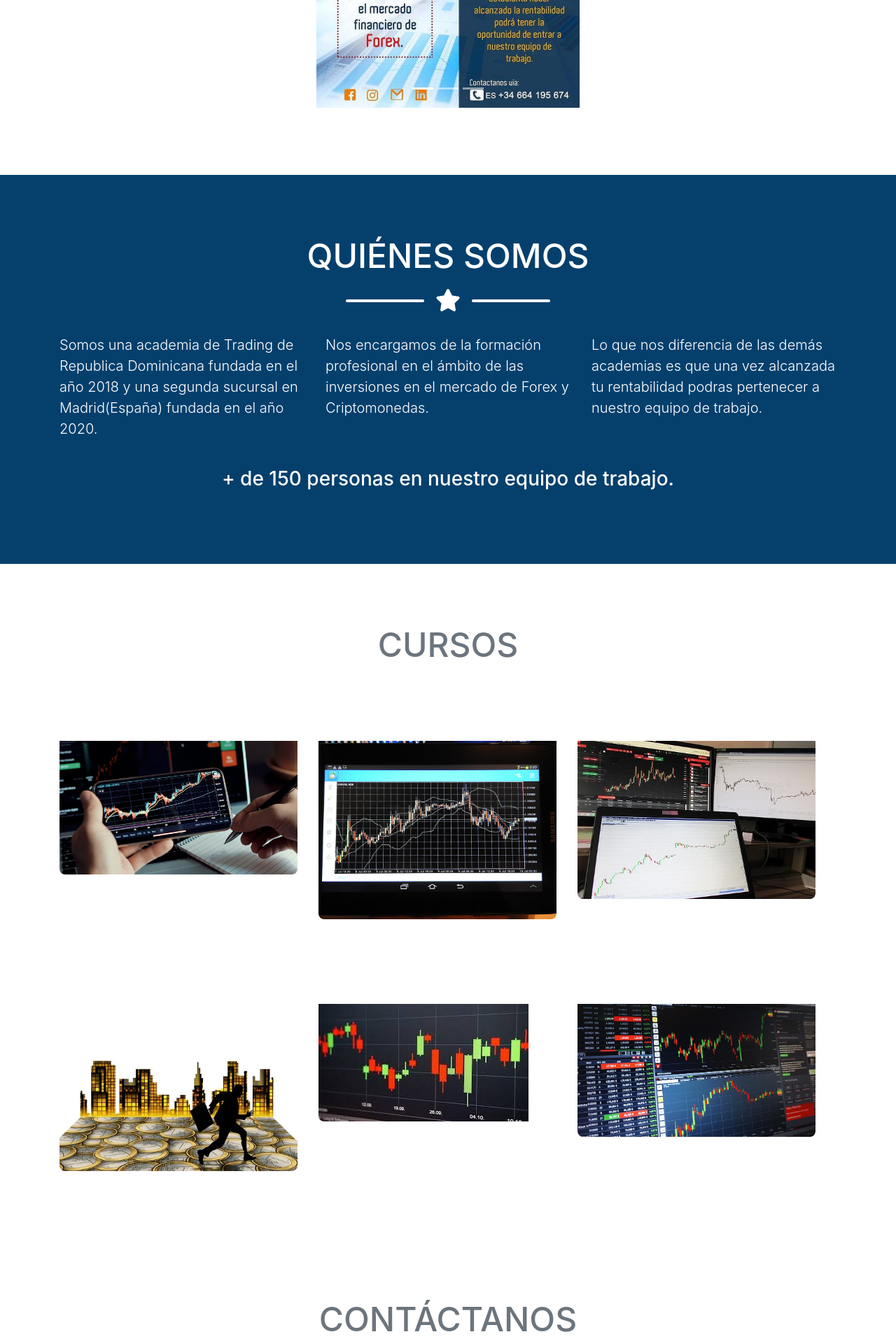
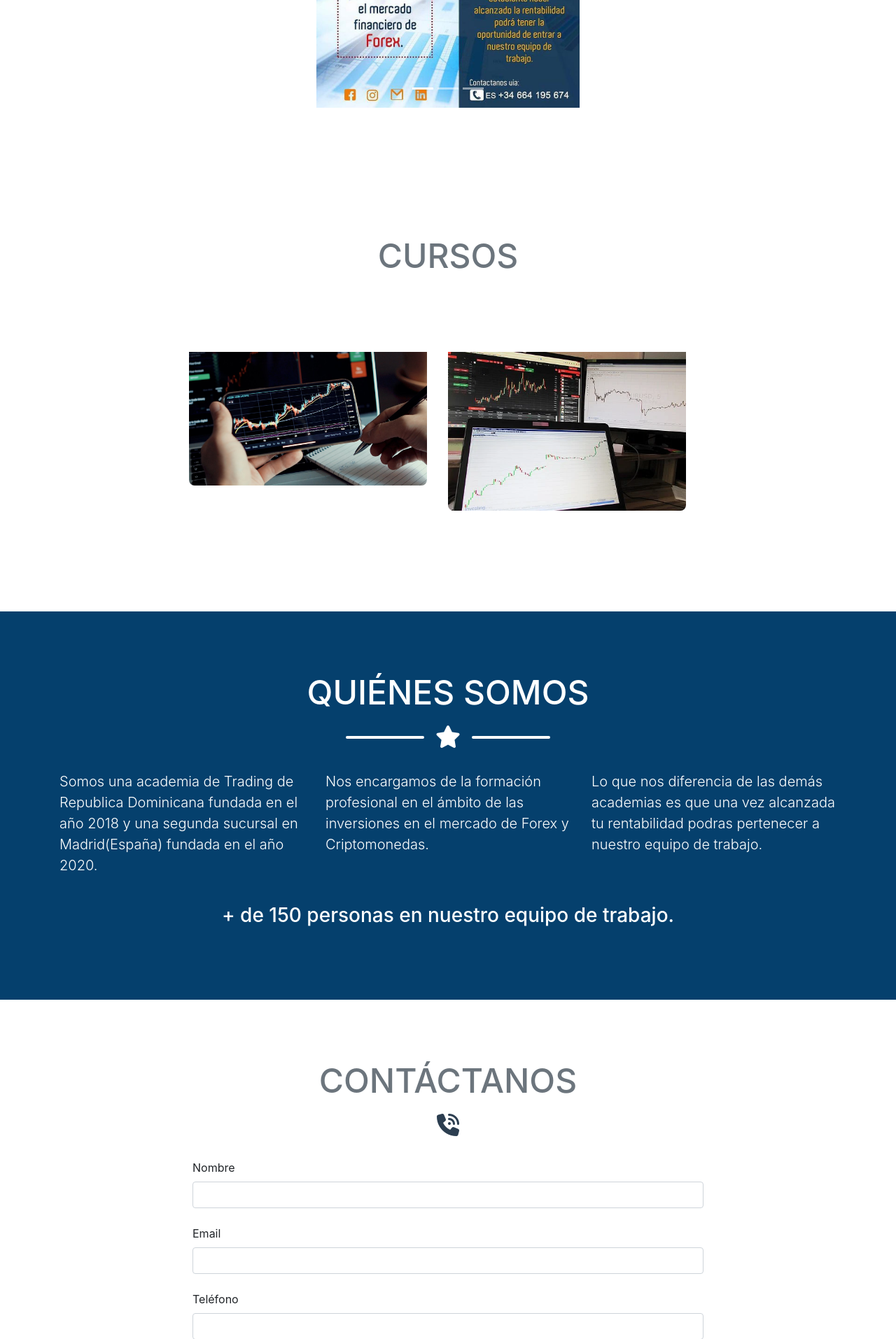
Before and after one commit to kokoyoana/Academia, a Django app: page / in a window 1280 px wide. Shown: the part 466-2380 px from the top of the page at 70% size. Run offline with Django 3.2, Linux system fonts and the light colour scheme; some libraries are stand-ins or nearby versions.

Commit message:
style  cursos

```diff
--- a/academia/templates/app/index.html
+++ b/academia/templates/app/index.html
@@ -93,7 +93,53 @@
 
     </header>
 
-      <!-- About Section-->
+    <!-- Portfolio Section-->
+    <section class="page-section portfolio" id="cursos">
+        <div class="container">
+            <!-- Portfolio Section Heading-->
+            <h2 class="page-section-heading text-center text-uppercase text-secondary mb-0">Cursos</h2>
+            <!-- Icon Divider-->
+            <div class="divider-custom">
+
+            </div>
+            <!-- Portfolio Grid Items-->
+            <div class="row justify-content-center imagen">
+                <!-- Portfolio Item 1-->
+                <div class="col-md-6 col-lg-4 mb-5">
+                    <div class="portfolio-item mx-auto" data-toggle="modal" data-target="#Modal1">
+                        <div
+                            class="portfolio-item-caption d-flex align-items-center justify-content-center h-100 w-100">
+                            <div class="portfolio-item-caption-content text-center text-white"><i
+                                    class="fas fa-plus fa-3x"></i></div>
+                        </div>
+                        <img class="img-fluid" src={% static 'img/operar.jpg' %} alt="" />
+                    </div>
+                </div>
+                <!-- Portfolio Item 2-->
+
+                <!-- Portfolio Item 3-->
+                <div class="col-md-6 col-lg-4 mb-5">
+                    <div class="portfolio-item mx-auto" data-toggle="modal" data-target="#portfolioModal3">
+                        <div
+                            class="portfolio-item-caption d-flex align-items-center justify-content-center h-100 w-100">
+                            <div class="portfolio-item-caption-content text-center text-white"><i
+                                    class="fas fa-plus fa-3x"></i></div>
+                        </div>
+                        <img class="img-fluid" src={% static 'img/analysis.webp' %} alt="" />
+                    </div>
+                </div>
+                <!-- Portfolio Item 4-->
+
+                <!-- Portfolio Item 5-->
+
+                <!-- Portfolio Item 6-->
+
+            </div>
+        </div>
+    </section>
+
+
+    <!-- About Section-->
     <section class="page-section text-white mb-0" style="background-color: #05406D;" id="quienes">
         <div class="container">
             <!-- About Section Heading-->
@@ -127,89 +173,6 @@
             </div>
         </div>
     </section>
-
-    <!-- Portfolio Section-->
-    <section class="page-section portfolio" id="cursos">
-        <div class="container">
-            <!-- Portfolio Section Heading-->
-            <h2 class="page-section-heading text-center text-uppercase text-secondary mb-0">Cursos</h2>
-            <!-- Icon Divider-->
-            <div class="divider-custom">
-
-            </div>
-            <!-- Portfolio Grid Items-->
-            <div class="row justify-content-center imagen">
-                <!-- Portfolio Item 1-->
-                <div class="col-md-6 col-lg-4 mb-5">
-                    <div class="portfolio-item mx-auto" data-toggle="modal" data-target="#Modal1">
-                        <div
-                            class="portfolio-item-caption d-flex align-items-center justify-content-center h-100 w-100">
-                            <div class="portfolio-item-caption-content text-center text-white"><i
-                                    class="fas fa-plus fa-3x"></i></div>
-                        </div>
-                        <img class="img-fluid" src={% static 'img/operar.jpg' %} alt="" />
-                    </div>
-                </div>
-                <!-- Portfolio Item 2-->
-                <div class="col-md-6 col-lg-4 mb-5">
-                    <div class="portfolio-item mx-auto" data-toggle="modal" data-target="#portfolioModal2">
-                        <div
-                            class="portfolio-item-caption d-flex align-items-center justify-content-center h-100 w-100">
-                            <div class="portfolio-item-caption-content text-center text-white"><i
-                                    class="fas fa-plus fa-3x"></i></div>
-                        </div>
-                        <img class="img-fluid" src={% static 'img/trading.jpg' %} alt="trading" />
-                    </div>
-                </div>
-                <!-- Portfolio Item 3-->
-                <div class="col-md-6 col-lg-4 mb-5">
-                    <div class="portfolio-item mx-auto" data-toggle="modal" data-target="#portfolioModal3">
-                        <div
-                            class="portfolio-item-caption d-flex align-items-center justify-content-center h-100 w-100">
-                            <div class="portfolio-item-caption-content text-center text-white"><i
-                                    class="fas fa-plus fa-3x"></i></div>
-                        </div>
-                        <img class="img-fluid" src={% static 'img/analysis.webp' %} alt="" />
-                    </div>
-                </div>
-                <!-- Portfolio Item 4-->
-                <div class="col-md-6 col-lg-4 mb-5 mb-lg-0">
-                    <div class="portfolio-item mx-auto" data-toggle="modal" data-target="#portfolioModal4">
-                        <div
-                            class="portfolio-item-caption d-flex align-items-center justify-content-center h-100 w-100">
-                            <div class="portfolio-item-caption-content text-center text-white"><i
-                                    class="fas fa-plus fa-3x"></i></div>
-                        </div>
-                        <img class="img-fluid" src={% static 'img/monedas.webp' %} alt="" />
-                    </div>
-                </div>
-                <!-- Portfolio Item 5-->
-                <div class="col-md-6 col-lg-4 mb-5 mb-md-0">
-                    <div class="portfolio-item mx-auto" data-toggle="modal" data-target="#portfolioModal5">
-                        <div
-                            class="portfolio-item-caption d-flex align-items-center justify-content-center h-100 w-100">
-                            <div class="portfolio-item-caption-content text-center text-white"><i
-                                    class="fas fa-plus fa-3x"></i></div>
-                        </div>
-                        <img class="img-fluid" src="{% static 'img/velas.jpg' %}" alt="" />
-                    </div>
-                </div>
-                <!-- Portfolio Item 6-->
-                <div class="col-md-6 col-lg-4 ">
-                    <div class="portfolio-item mx-auto" data-toggle="modal" data-target="#portfolioModal6">
-                        <div
-                            class="portfolio-item-caption d-flex align-items-center justify-content-center h-100 w-100">
-                            <div class="portfolio-item-caption-content text-center text-white"><i
-                                    class="fas fa-plus fa-3x"></i></div>
-                        </div>
-                        <img class="img-fluid" src="{% static 'img/grafico.webp' %}" alt="" />
-                    </div>
-                </div>
-            </div>
-        </div>
-    </section>
-
-
     <!-- Contact Section-->
     <section class="page-section" id="contact">
         <div class="container">
```
